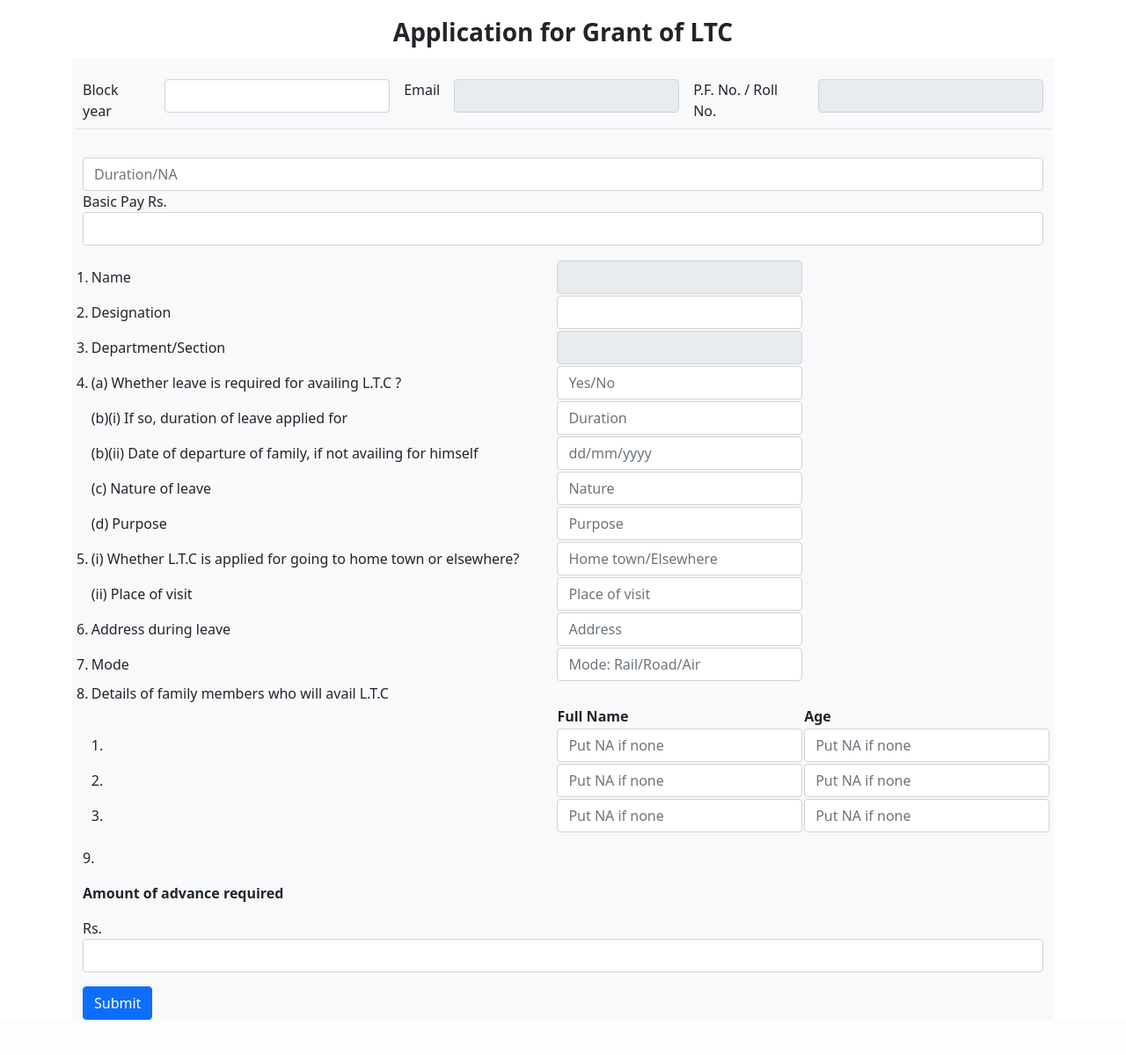
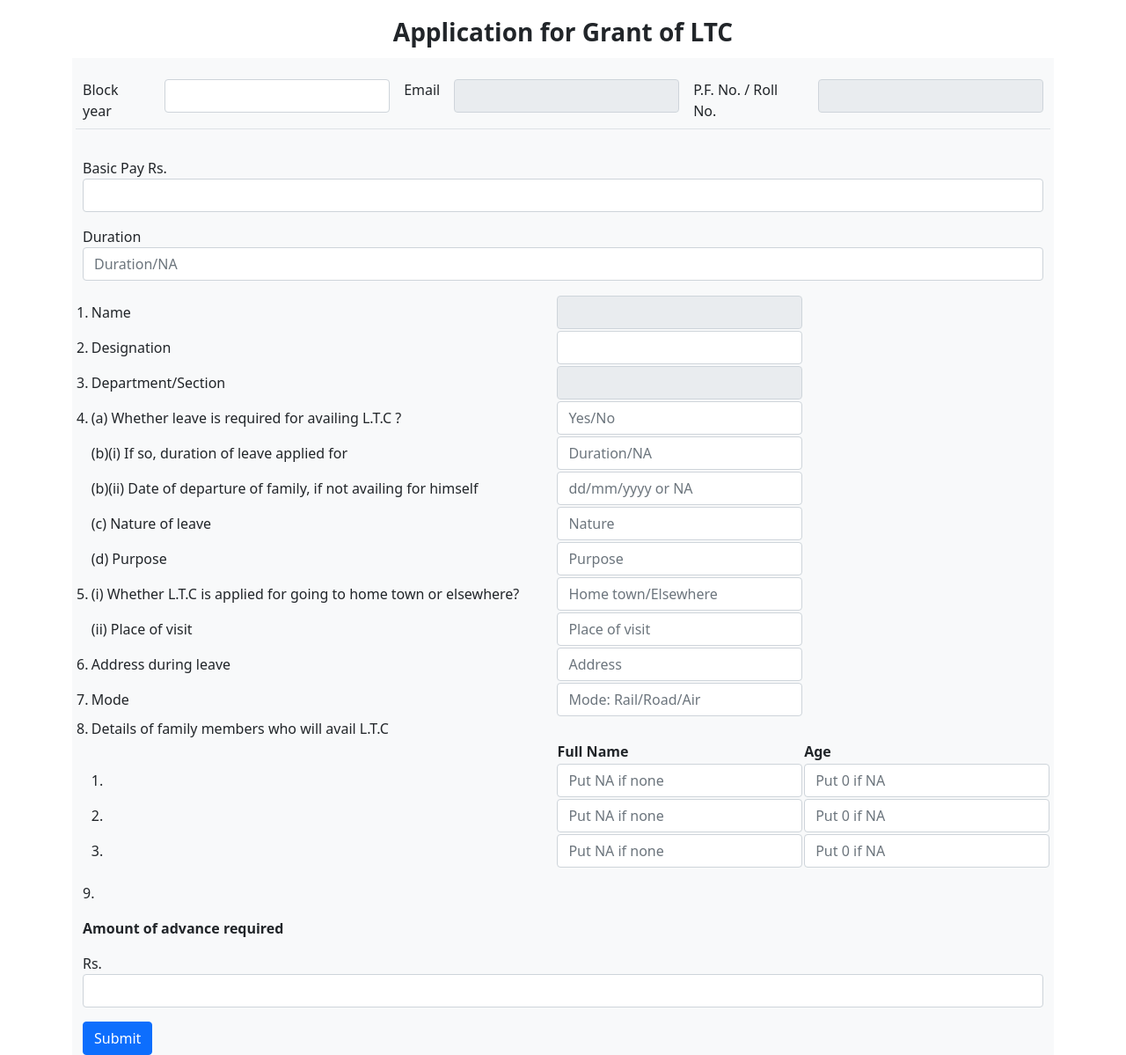
Before and after one commit to mohitg20/TA-Reimbursement-Project, a Django app: page /application_form in a window 1280 px wide. Shown: the part 56-1255 px from the top of the page at 88% size. Before the commit the page ends 1215 px from the top, so only its background shows below. Run offline with Django 4.2, Linux system fonts and the light colour scheme; a user stored in the database is signed in; data comes from the database, SQL or seed files in the repository; some libraries are stand-ins or nearby versions.

Commit message:
Application form required fields issue resolved

```diff
--- a/templates/application.html
+++ b/templates/application.html
@@ -46,9 +46,15 @@
             <br>
             <div class="col-mb-3">
 
-                <input class="form-control" type="number" id="duration" name="duration" placeholder="Duration/NA" required>
                 <label for="Basic Pay Rs.">Basic Pay Rs.</label>
-                <input class="form-control" type="number" id="basic_pay" name="basic_pay">
+                <input class="form-control" type="number" id="basic_pay" name="basic_pay" required>
+
+            </div>
+            <div class="col-mb-3">
+
+                <label for="Basic Pay Rs.">Duration</label>
+            <input class="form-control" type="number" id="duration" name="duration" placeholder="Duration/NA" required>
+
 
             </div>
             <br>
@@ -114,7 +120,7 @@
                     </td>
                     <td>
                         <div class="col-mb-3">
-                            <input class="form-control" type="number" id="duration" name="duration" placeholder="Duration">
+                            <input class="form-control" type="number" id="duration" name="duration" placeholder="Duration/NA" required>
                         </div>
                     </td>
                 </tr>
@@ -241,12 +247,12 @@
                     </td>
                     <td>
                         <div class="col-mb-3">
-                            <input class="form-control" type="name" id="Name1" name="Name1" placeholder="Put NA if none">
+                            <input class="form-control" type="name" id="Name1" name="Name1" placeholder="Put NA if none" required>
                         </div>
                     </td>
                     <td>
                         <div class="col-mb-3">
-                            <input class="form-control" type="number" id="Age1" name="Age1" placeholder="Put NA if none" >
+                            <input class="form-control" type="number" id="Age1" name="Age1" placeholder="Put 0 if NA" required>
                         </div>
                     </td>
                 </tr>
@@ -259,12 +265,12 @@
                     </td>
                     <td>
                         <div class="col-mb-3">
-                            <input class="form-control" type="name" id="Name2" name="Name2" placeholder="Put NA if none">
+                            <input class="form-control" type="name" id="Name2" name="Name2" placeholder="Put NA if none"required>
                         </div>
                     </td>
                     <td>
                         <div class="col-mb-3">
-                            <input class="form-control" type="number" id="Age2" name="Age2" placeholder="Put NA if none">
+                            <input class="form-control" type="number" id="Age2" name="Age2" placeholder="Put 0 if NA"required>
                         </div>
                     </td>
                 </tr>
@@ -277,12 +283,12 @@
                     </td>
                     <td>
                         <div class="col-mb-3">
-                            <input class="form-control" type="name" id="Name3" name="Name3" placeholder="Put NA if none">
+                            <input class="form-control" type="name" id="Name3" name="Name3" placeholder="Put NA if none"required>
                         </div>
                     </td>
                     <td>
                         <div class="col-mb-3">
-                            <input class="form-control" type="number" id="Age3" name="Age3" placeholder="Put NA if none">
+                            <input class="form-control" type="number" id="Age3" name="Age3" placeholder="Put 0 if NA"required>
                         </div>
                     </td>
                 </tr>
```
Also changed, not shown: other parts of templates/application.html (+11 -11 lines).
